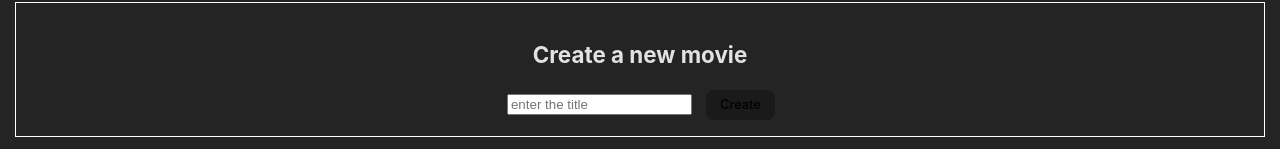
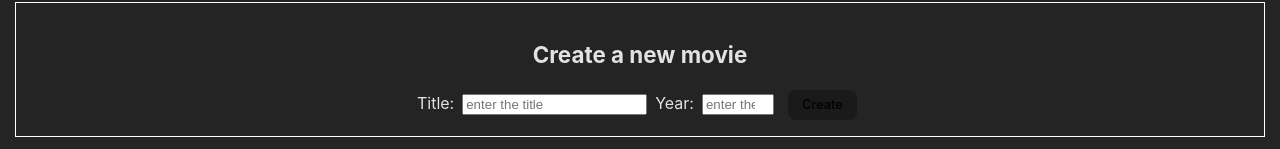
Before and after one commit to Navitat/popcorn-time, a React (Vite) app: page / in a window 1280 px wide. Shown: the part 234-383 px from the top of the page. Built offline with nearby package versions, Linux system fonts and the light colour scheme.

Commit message:
forms: add year field and required

```diff
--- a/src/App.jsx
+++ b/src/App.jsx
@@ -21,6 +21,7 @@ function App() {
   };
 
   const [title, setTitle] = useState("");
+  const [year, setYear] = useState("");
 
   const handleSubmit = (e) => {
     e.preventDefault();
@@ -28,7 +29,7 @@ function App() {
     //add movie to the list of movies
     const newMovie = {
       title: title,
-      year: 1900,
+      year: year,
     };
 
     const newList = [newMovie, ...moviesToDisplay];
@@ -38,6 +39,7 @@ function App() {
 
     // clear form
     setTitle("");
+    setYear("");
   };
 
   return (
@@ -47,6 +49,8 @@ function App() {
       <section className="card">
         <h2>Create a new movie</h2>
         <form onSubmit={handleSubmit}>
+          <label>
+            Title:
             <input
               type="text"
               name="title"
@@ -55,7 +59,24 @@ function App() {
                 setTitle(e.target.value);
               }}
               placeholder="enter the title"
+              required
             />
+          </label>
+          <label>
+            Year:
+            <input
+              type="number"
+              min={1950}
+              max={2025}
+              name="year"
+              placeholder="enter the year"
+              value={year}
+              onChange={(e) => {
+                setYear(e.target.value);
+              }}
+              required
+            />
+          </label>
           <button>Create</button>
         </form>
       </section>
```
Lines whose indentation alone changed are shown as unchanged.
